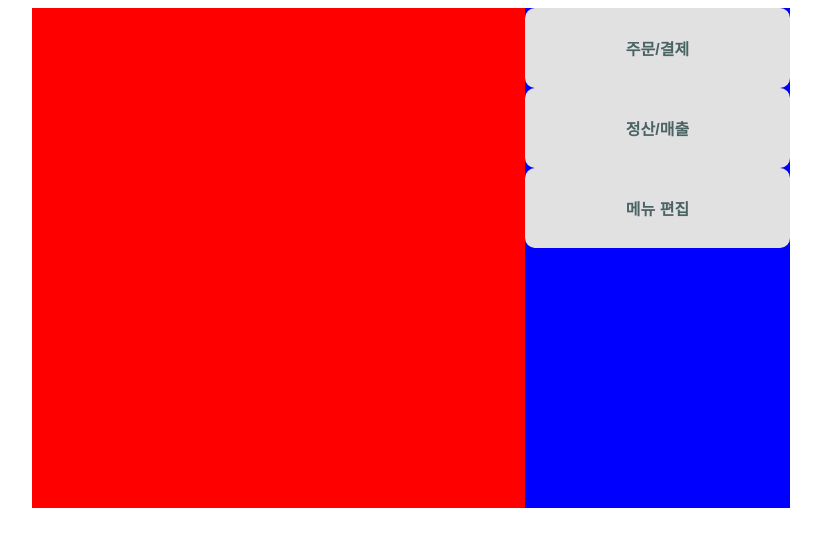
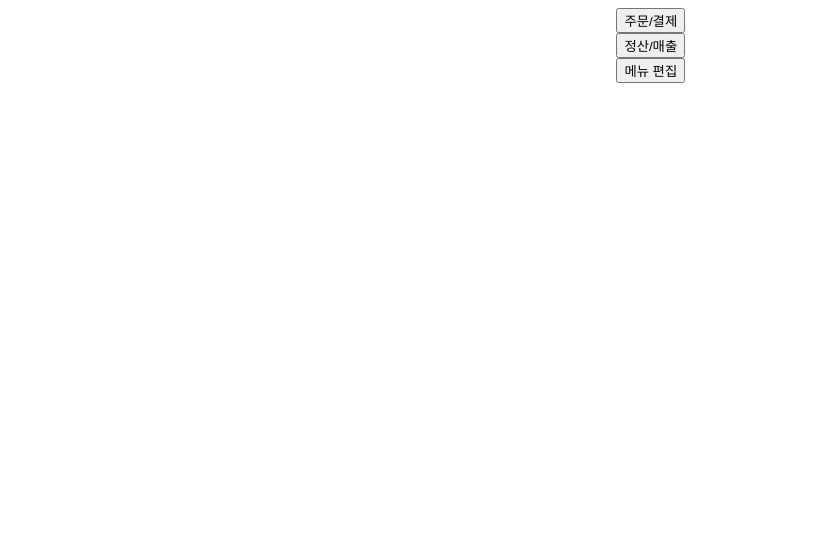
Before and after one commit to kiosksystem/pos, a Python web app: template template/Pos_main.html in a window 1280 px wide. Shown: the top 547 px of the page, without its empty margins (229-1050 px from the left). Run offline with Jinja, Linux system fonts and the light colour scheme; the template is opened without the code that fills it, so the values that code supplies are empty.

Commit message:
[#5] feat: 포스 화면 css 수정

```diff
--- a/static/css/Pos_formCommon.css
+++ b/static/css/Pos_formCommon.css
@@ -1,29 +1,28 @@
-#main_container {
+#main_container { /*body*/
     display: flex;
     justify-content: center;
+    min-width: 600px;
 }
 
-.Pos_form {
-    width : 60%;
-    height : 500px;
-    float : left;
+.Pos_form { /*메인 메뉴창*/
+    width : 65%; /*전체 폭의 65%*/
+    height : 500px; /*높이 500px*/
+    /*float : left; */
     border-top: 10px;
-    display: flex;
-    background-color: black;
-    justify-content: space-between;
+    display: flex; /*왼쪽으로 정렬*/
 }
 
-.menu_left {
-    display: inline-block;
-    width : 65%;
-    height: 100%;
-    background-color: red;
+.menu_left { /*왼쪽 메뉴창*/
+    display: block; /*가로를 모두 채우고 줄 바꿈*/
+    width : 75%; /*전체 POS_form 폭의 65%*/
+    min-width: 400px;
+    height: 100%; /*전체 POS_form 높이의 100%*/
+    border : black 5px;
 }
 
-.menu_right {
-    display: inline-block;
-    width : 35%;
-    height: 100%;
-    background-color: blue;
-    justify-content: center;
+.menu_right { /*오른쪽 메뉴창*/
+    display: block;
+    width : 200px;
+    height: 100%; /*전체 POS_form 높이의 100%*/
+    border : black 5px;
 }
--- a/static/css/Pos_main.css
+++ b/static/css/Pos_main.css
@@ -6,7 +6,7 @@
 
 }
 
-.btn_list .btn {
+#btn_list .btn {
 	border-radius: 10px;
 	width: 100%;
 	height: 80px;
--- a/static/css/header.css
+++ b/static/css/header.css
@@ -4,7 +4,8 @@
 }
 
 #header_form_container {
-    width: 60%;
+    width: 65%;
+    min-width: 600px;
 }
 
 #header_form_container #header_form {
--- a/template/Pos_main.html
+++ b/template/Pos_main.html
@@ -10,10 +10,10 @@
 </head>
 <body>
 
-    <div id="main_container">
-        <div class="Pos_form">
-            <div class="menu_left">
-                <div class="temp_box">
+    <div id="main_container"> <!--body-->
+        <div class="Pos_form"> <!--메인 메뉴-->
+            <div class="menu_left"> <!--왼쪽 메뉴창-->
+                <div class="temp_box"> <!--오른쪽 메뉴창-->
 
                 </div>
             </div>
```
Also changed, not shown: template/Pos_menuEdit.html (+4 -3 lines), 1 other file.
